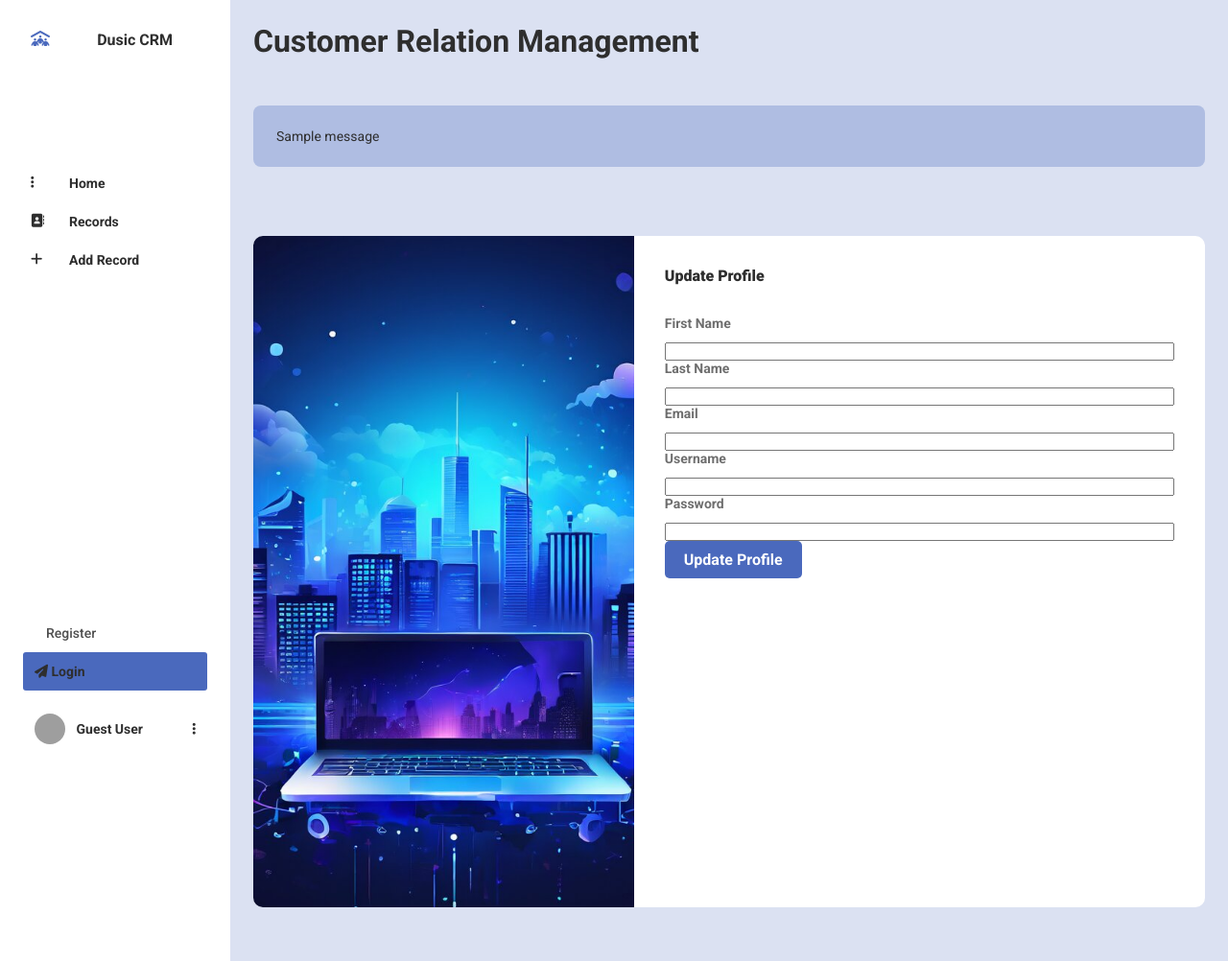
After one commit to sasadusic/django-crm, a Django app: template main/templates/update_profile.html in a window 1280 px wide. The commit adds this page. Shown: the whole page at 96% size. Run offline with Django 3.2, Linux system fonts and the light colour scheme; the template is opened without the code that fills it, so the values that code supplies are empty, except form fields; tables that the repository leaves empty hold one stand-in row (values such as "Sample post"); one stand-in notice (Sample message) is shown; form fields are guessed from the names that the template uses; grey boxes are pictures that could not be loaded.

Commit message:
Profile settings fix change password issue

```diff
--- a/crmApp/settings.py
+++ b/crmApp/settings.py
@@ -81,7 +81,7 @@ DATABASES = {
         'ENGINE': 'django.db.backends.mysql',
         'NAME': 'crmdatabase',
         'USER': 'root',
-        'PASSWORD': 'sasa1459',
+        'PASSWORD': 'sasa',
         'HOST': 'localhost',
         'PORT': '3306'
     }
--- a/main/templates/base.html
+++ b/main/templates/base.html
@@ -37,11 +37,6 @@
                     Add Record
                 </p>
             </a>
-            <a class="nav-link" href="#"><i class="fa fa-map-marker" aria-hidden="true"></i>
-                <p>
-                    Restaurands
-                </p>
-            </a>
             {% if user.is_superuser %}
                 <a class="nav-link" href="{% url 'admin:index' %}"><i class="fa fa-car" aria-hidden="true"></i>
                     <p>
--- a/main/templates/profile.html
+++ b/main/templates/profile.html
@@ -15,10 +15,12 @@
         <div id="home-over" class="home-over"></div>
         <div class="home-left">
             <h1 class="home-header">{{ request.user.first_name }} {{ request.user.last_name }}</h1>
+            <p class="home-phar">First Name: {{ request.user.first_name}}</p>
+            <p class="home-phar">Last Name: {{ request.user.last_name}}</p>
             <p class="home-phar">Username: {{ request.user.username}}</p>
             <p class="home-phar">Email: {{ request.user.email}}</p>
             <div class="btn-cont">
-                <button class="btn btn-color">Profile Settings</button>
+                <a href="{% url 'update_profile' %}" class="btn btn-color">Profile Settings</a>
             </div>
     </div>
     <div class="home-right">
--- /dev/null
+++ b/main/templates/update_profile.html
@@ -0,0 +1,64 @@
+{% extends "base.html" %}
+{% load static %}
+
+{% block body %}
+    <h1 class="header p-24">Customer Relation Management</h1>
+    {% if messages%}
+    <div class="card-cont">
+        {% for m in messages %}
+        <div class="message">{{ m }}</div>
+        {% endfor %}
+    </div>
+    {% endif %}
+<div class="card-cont">
+    <!-- Card -->
+    <div class="card">
+            <div class="reg-card-img">
+                <img src="{% static 'images/img-2.jpg' %}" alt=“image”>
+            </div>
+            <div class="card-right">
+
+                <div class="card-top">
+                    <h1 class="card-header">
+                        Update Profile
+                    </h1>
+                </div>
+                <div class="card-body">
+                    {% if form.errors %}
+                    {% for field in form %}
+                    {% if field.errors %}
+                    <div class="message">{{ field.errors }}</div>
+                    {% endif %}
+                    {% endfor %}
+                    {% endif %}
+                    <form action="{% url 'update_profile' %}" method="post">
+                        {% csrf_token %}
+                        <div class="form-group">
+                            <label for="firstname" class="label">First Name</label>
+                        {{ form.first_name }}
+                    </div>
+                        <div class="form-group">
+                            <label for="lastname" class="label">Last Name</label>
+                        {{ form.last_name }}
+                    </div>
+                        <div class="form-group">
+                            <label for="email" class="label">Email</label>
+                        {{ form.email }}
+                    </div>
+                        <div class="form-group">
+                            <label for="username" class="label">Username</label>
+                        {{ form.username }}
+                    </div>
+                    <div class="form-group">
+                        <label for="password" class="label">Password</label>
+                        {{ form.password }}
+                    </div>
+                    </div>
+                    <button type="submit" id="submit" class="btn btn-color">Update Profile</button>
+                </form>
+            </div>
+        </div>
+    </div>
+    <!-- Card -->
+</div>
+{% endblock %}
--- a/main/urls.py
+++ b/main/urls.py
@@ -12,4 +12,5 @@ urlpatterns = [
     path('edit_record/<int:pk>/', views.edit_record, name='edit_record'),
     path('delete_record/<int:pk>/', views.delete_record, name='delete_record'),
     path('profile/', views.profile, name='profile'),
+    path('update_profile/', views.update_profile, name='update_profile'),
 ]
```
Also changed, not shown: main/forms.py (+22 -0 lines), main/views.py (+18 -1 lines).
